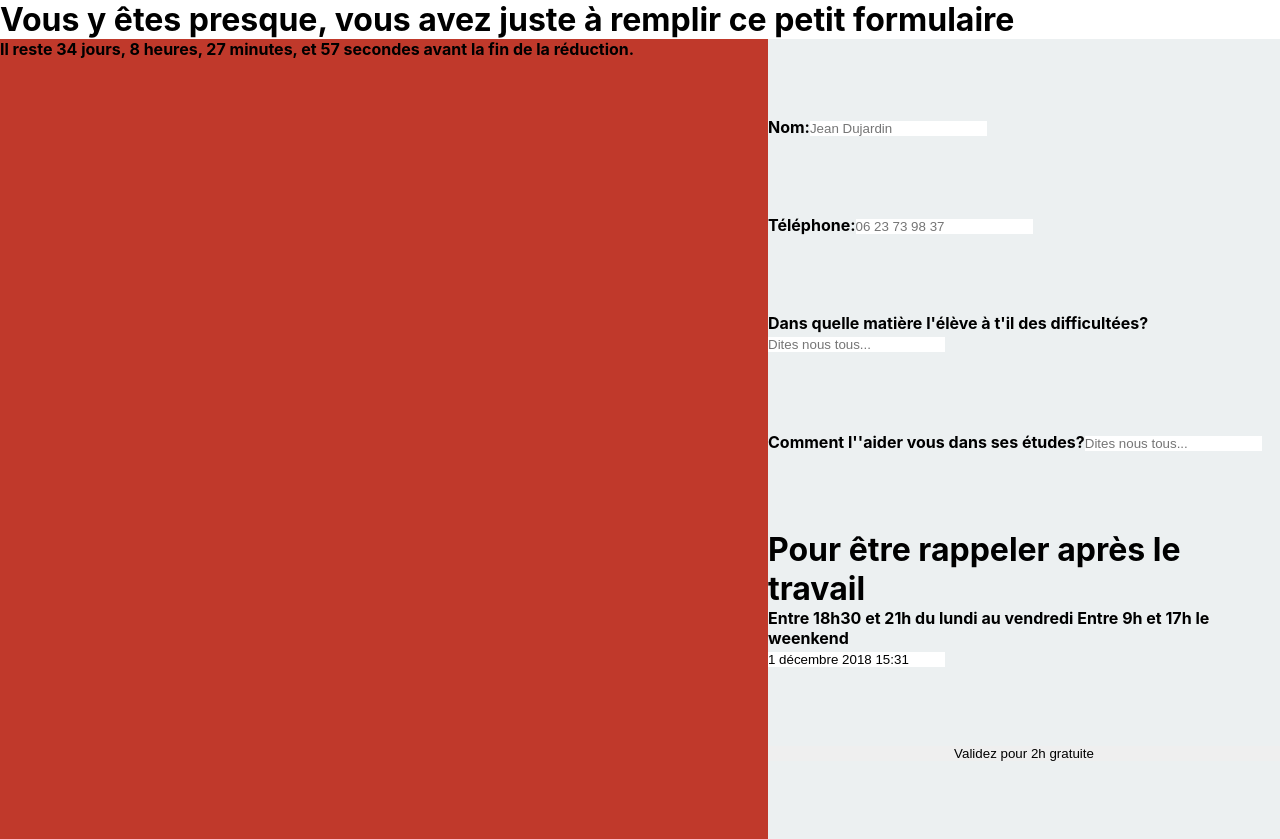
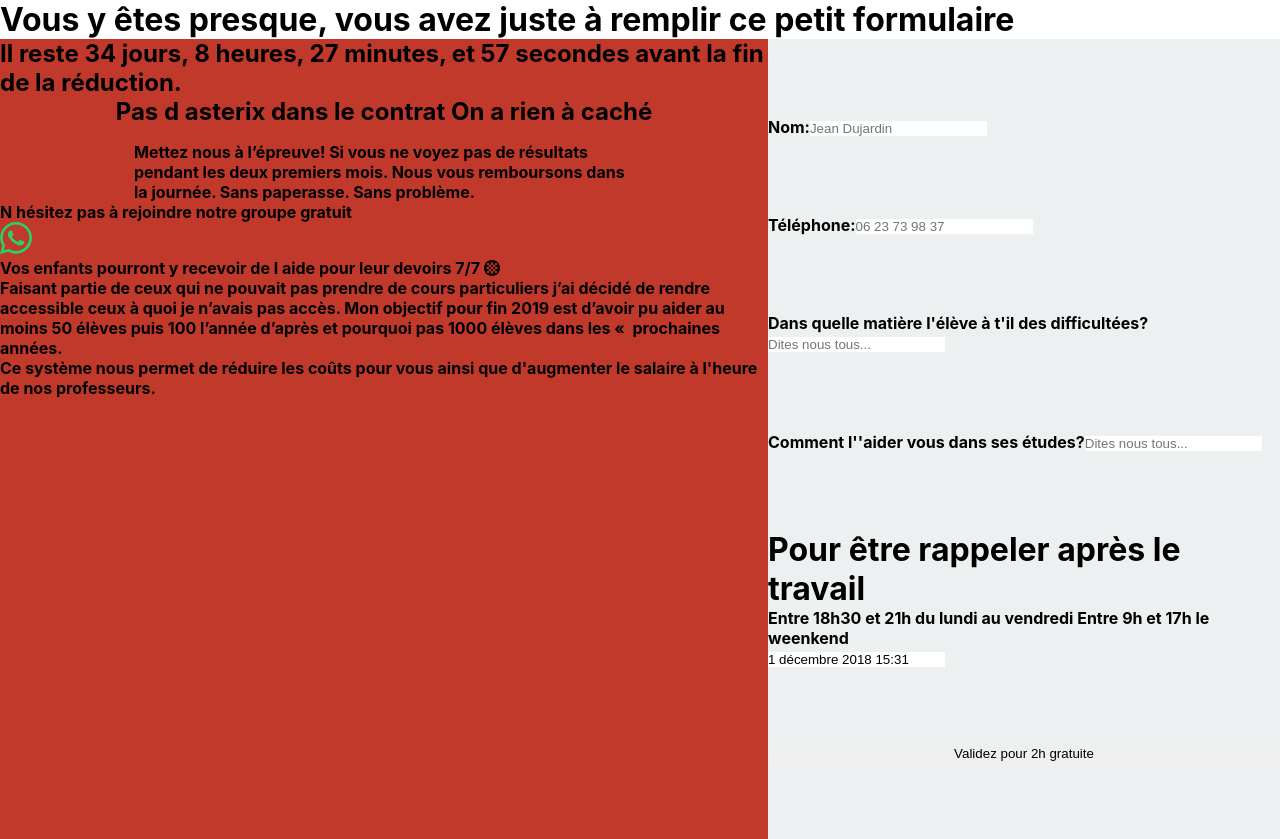
Before and after one commit to Yvens16/client-prepacours, a React (Create React App) app: page /application in a window 1280 px wide. Built offline with nearby package versions, Linux system fonts and the light colour scheme; a web font is replaced by a local one.

Commit message:
Added thank you page + whatsapp button

```diff
--- a/package.json
+++ b/package.json
@@ -3,6 +3,9 @@
   "version": "0.1.0",
   "private": true,
   "dependencies": {
+    "@fortawesome/fontawesome-svg-core": "^1.2.8",
+    "@fortawesome/free-solid-svg-icons": "^5.5.0",
+    "@fortawesome/react-fontawesome": "^0.1.3",
     "ajv": "^6.5.5",
     "moment": "^2.22.2",
     "react": "^16.6.3",
--- a/src/App.js
+++ b/src/App.js
@@ -4,9 +4,16 @@ import { Switch, Route } from "react-router-dom";
 import Home from './components/landing/Home';
 import Description from './components/sales/Description'
 import NotFound from './components/notFound/NotFound';
+import Thanks from './components/thanks/Thanks';
 // import './main.css';
 import Footer from './components/footer/Footer';
 import Application from './components/step2/Application';
+
+import { library } from '@fortawesome/fontawesome-svg-core'
+import { FontAwesomeIcon } from '@fortawesome/react-fontawesome'
+import { faStroopwafel } from '@fortawesome/free-solid-svg-icons'
+
+library.add(faStroopwafel)
 
 class App extends Component {
   constructor(props) {
@@ -23,6 +30,7 @@ class App extends Component {
     <Route exact path="/" component={Home} />
     <Route  path="/description" component={Description} />
     <Route  path="/application" component={Application} />
+    <Route  path="/thanks" component={Thanks} />
 
     {/*404 route Always Last */}
       <Route component={NotFound} />
--- a/src/components/step2/Application.js
+++ b/src/components/step2/Application.js
@@ -4,6 +4,7 @@ import DatePicker from "react-datepicker";
 import "react-datepicker/dist/react-datepicker.css";
 import moment from "moment";
 import 'moment/locale/fr';
+import { FontAwesomeIcon } from '@fortawesome/react-fontawesome'
 
 class Application extends React.Component {
   constructor(props) {
@@ -15,18 +16,18 @@ class Application extends React.Component {
       diff:"",
       date:moment(),
 
-      days:"",
-      hours:"",
-      minutes:"",
-      seconds:""
+      days:"?",
+      hours:"?",
+      minutes:"?",
+      seconds:"?"
     };
   }
 
   countDown(){
-    let endDate, x, now, beforeEnd, d, h, m, s;
+    let endDate, now, beforeEnd, d, h, m, s;
     endDate = new Date('Jan 5, 2019 00:00:00').getTime();
 
-    x = setInterval(() => {
+    setInterval(() => {
       now = new Date().getTime();
       beforeEnd = endDate - now;
 
@@ -76,11 +77,45 @@ class Application extends React.Component {
         <h1>
           Vous y êtes presque, vous avez juste à remplir ce petit formulaire
         </h1>
+
         <div className="application">
         <div className="application__left">
+        <div className="application__left-countdown">
+        <h2>
         Il reste {this.state.days} jours, {hours} heures, {minutes} minutes, et {seconds} secondes
-         avant la fin de la réduction.
+        avant la fin de la réduction.
+        </h2>
         </div>
+        <div className="guarantee">
+      <div className="guarantee__title">
+      <h2>Pas d asterix dans le contrat <span id="italic">On a rien à caché</span></h2>
+      </div>
+      <div className="guarantee__body">
+      <p>Mettez nous à l’épreuve! Si vous ne voyez pas de résultats pendant les deux premiers mois. Nous vous remboursons dans la journée. Sans paperasse. Sans problème.</p>
+      </div>
+      </div>
+
+      <div className="whatsapp">
+      <h4>N hésitez pas à rejoindre notre groupe gratuit </h4>
+      <a href="https://chat.whatsapp.com/HtKHTVKbODu1uUOtPSAaQk" target="blank">
+      <img src="/assets/whatsapp.svg" alt=""/>
+      </a>
+      <p>Vos enfants pourront y recevoir de l aide pour leur devoirs 7/7 <FontAwesomeIcon icon="stroopwafel" /> </p>
+      </div>
+
+      <div className="reason">
+     <p>
+      Faisant partie de ceux qui ne pouvait pas prendre de cours particuliers
+      j’ai décidé de rendre accessible ceux à quoi je n’avais pas accès.
+      Mon objectif pour fin 2019 est d’avoir pu aider au moins 50 élèves puis 100 l’année
+      d’après et pourquoi pas 1000 élèves dans les «  prochaines années.
+     </p>
+
+     <span>Ce système nous permet de réduire les coûts pour vous ainsi que d'augmenter le salaire à l'heure de nos professeurs.</span>
+      </div>
+        </div>
+
+
         <div className="application__right">
           <form
           className="application__right-form"
--- /dev/null
+++ b/src/components/thanks/Thanks.js
@@ -0,0 +1,29 @@
+import React from 'react';
+import { Link } from "react-router-dom";
+import './_thanks.scss';
+
+const Thanks = () => {
+  return (
+    <main>
+    <div className="thanks">
+    <h1>Merci vous faites parti du peu de gens qui sont prêt à
+    faire ce qu il faut pour changer les choses. BRAVO!</h1>
+    </div>
+
+    <div className="upsell">
+    <div className="upsell__stage">
+     <h3>Quoi de mieux pour commencer l’année 2019 qu’un bon stage
+      de remise à niveau en maths? </h3>
+      </div>
+    <div className="upsell__plan">
+    <h2>Payment plan</h2>
+    <p>Paiement en plusieurs fois pour les stages intensifs.
+    Paiement en 2x ou 3x. Le total du plan de paiement doit être supérieur au prix initial pour pousser les gens à payer en une seul fois.
+    150€ ou 270€ avec le plan de paiement</p>
+    </div>
+    </div>
+    </main>
+  )
+};
+
+export default Thanks;
--- a/src/sass/main.scss
+++ b/src/sass/main.scss
@@ -11,3 +11,4 @@
 @import "../components/notFound/notFound";
 @import "../components/sales/description";
 @import "../components/step2/application";
+@import "../components/thanks/thanks";
```
Also changed, not shown: public/assets/whatsapp.svg (added), src/components/thanks/_thanks.scss (added), 1 other file (tests, documents, lock files or other folders).
